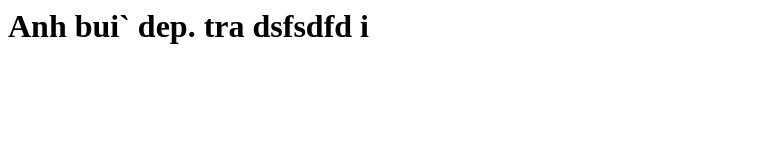
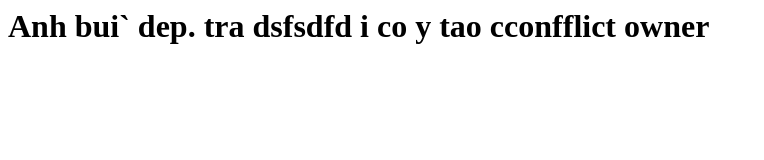
Before and after one commit to nguyenbuitk/test-git, a plain HTML site: page index.html in a window 1280 px wide. Shown: the whole page, without its empty margins (0-764 px from the left). Drawn offline with Linux system fonts and the light colour scheme.

Commit message:
co y tao conflict

```diff
--- a/index.html
+++ b/index.html
@@ -1 +1 @@
-<h1>Anh bui` dep. tra dsfsdfd i</h1>
+<h1>Anh bui` dep. tra dsfsdfd i co y tao cconfflict owner</h1>
```
